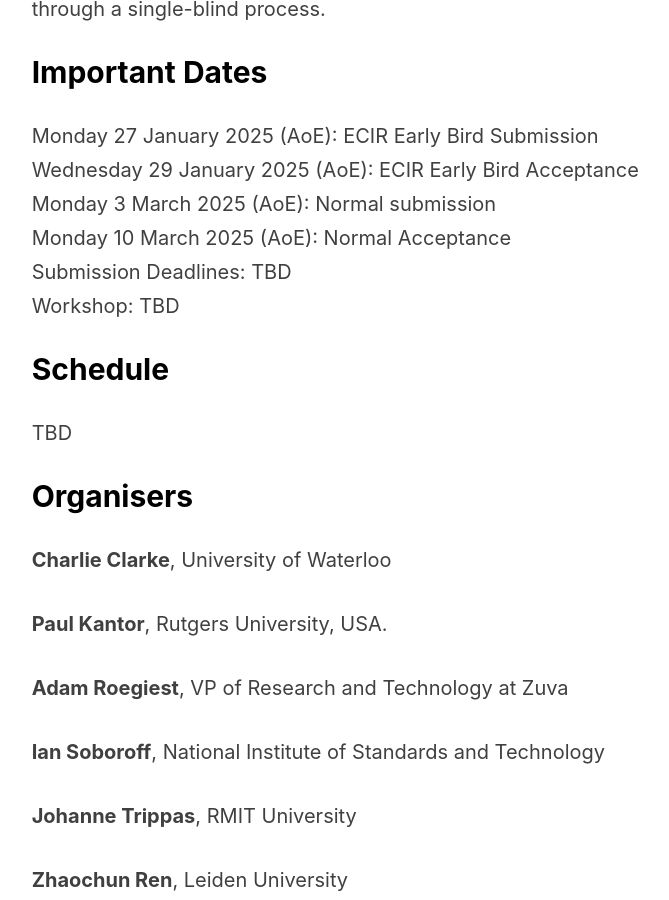
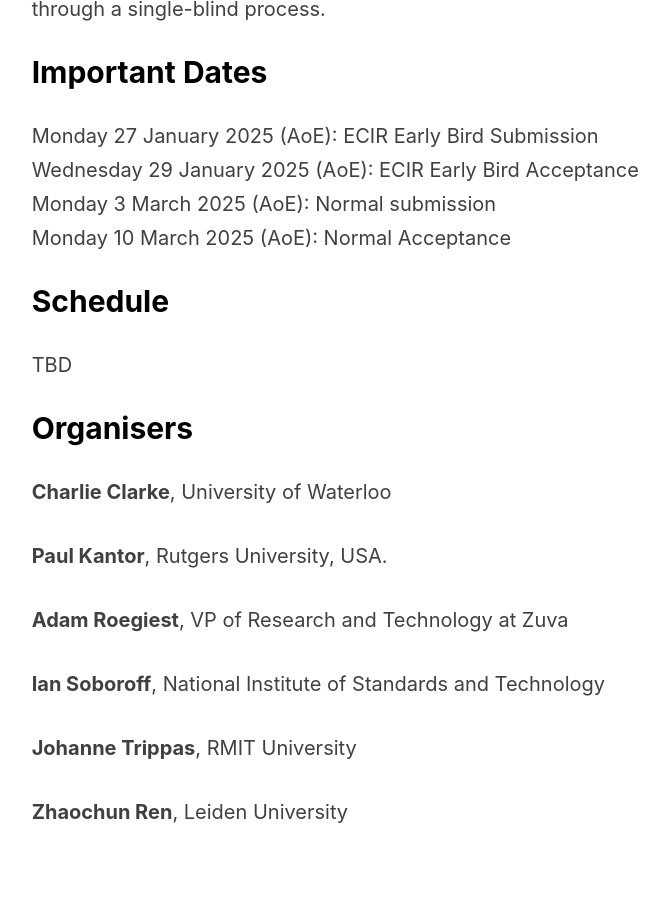
Before and after one commit to SearchFutures/SearchFutures.github.io, a Jekyll site: the page built from index.md, in a window 1280 px wide and 900 px high, scrolled down 3709 px. Shown: the whole window, without its empty margins (90-759 px from the left). Built offline with Jekyll 4.4.1, drawn with Linux system fonts in a browser that asks for light colours; nearby versions of some CDN libraries; our own code applies the rules of GitHub Pages for plain Markdown files; after the commit the page ends 4569 px from its top, so only the background shows below that.

Commit message:
Update index.md

```diff
--- a/index.md
+++ b/index.md
@@ -83,8 +83,6 @@ Monday 27 January 2025 (AoE): ECIR Early Bird Submission<br/>
 Wednesday 29 January 2025 (AoE): ECIR Early Bird Acceptance<br/>
 Monday 3 March 2025 (AoE): Normal submission<br/>
 Monday 10 March 2025 (AoE): Normal Acceptance<br/>
-Submission Deadlines: TBD<br/>
-Workshop: TBD
 
 ## <a name='Schedule' style="color: black !important; text-decoration: none; text-align: center;"> Schedule </a>
 TBD
```
